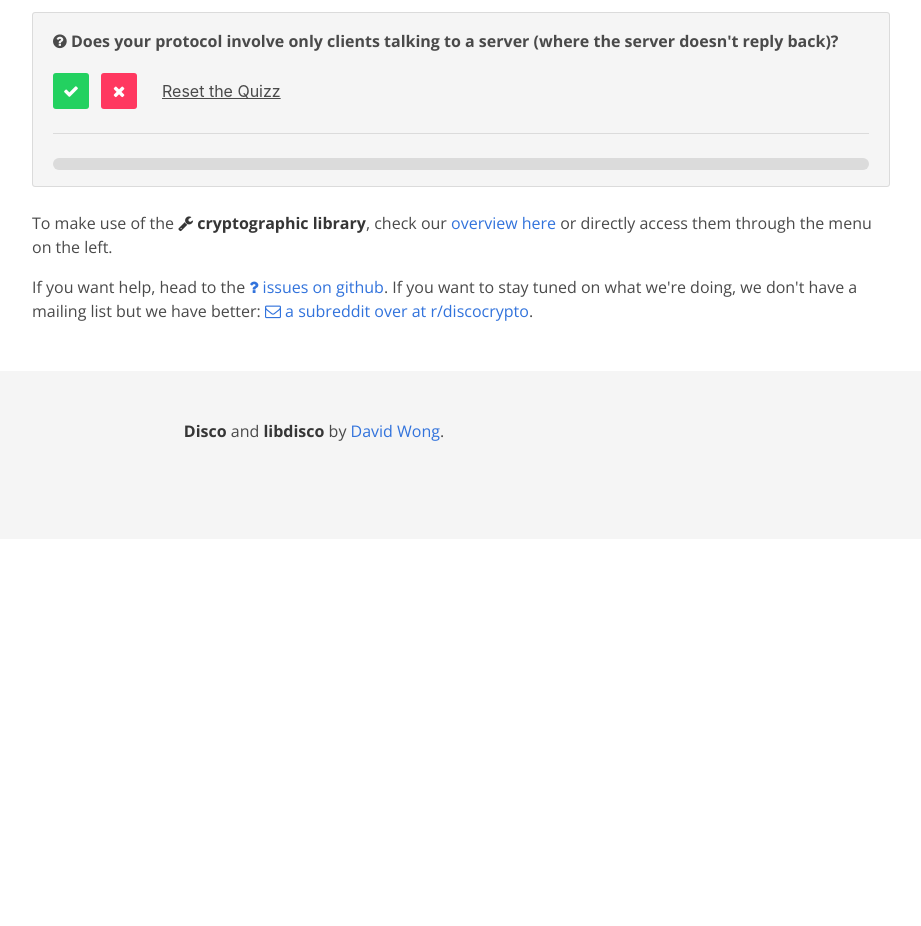
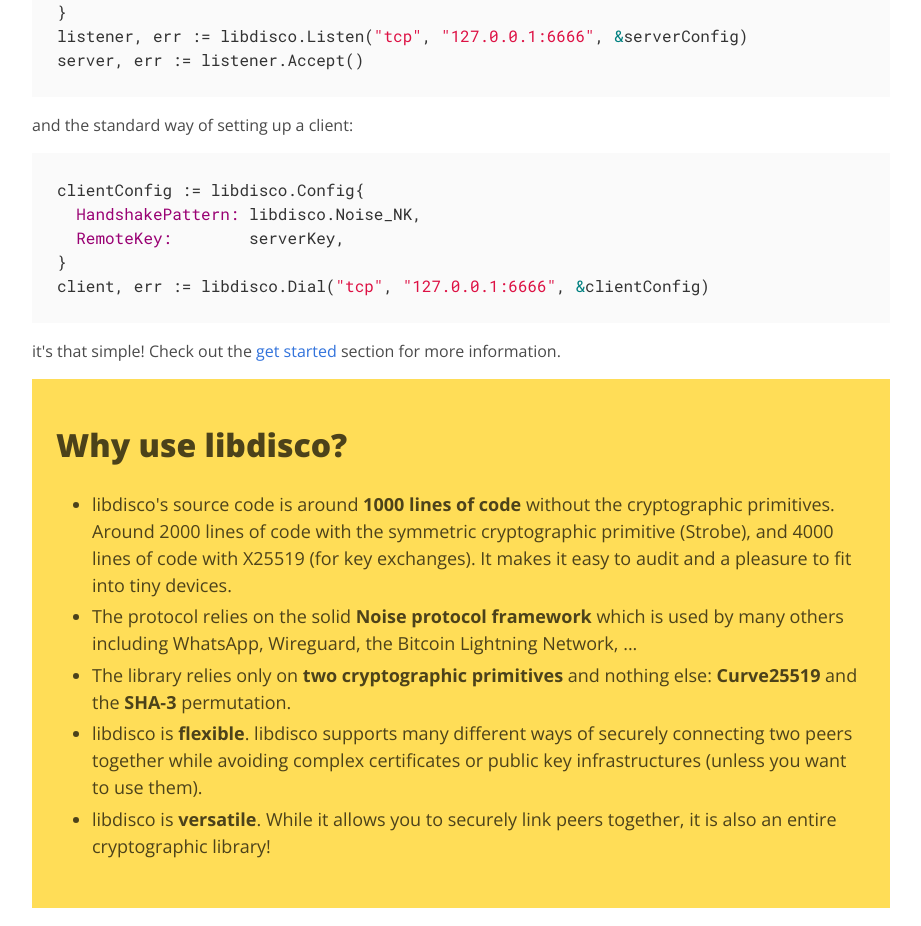
Before and after one commit to mimoo/disco, a Vue app in the folder web/discocrypto.com/: page /protocol/Keys in a window 1280 px wide. Shown: the part 1026-1952 px from the top of the page, without its empty margins (326-1247 px from the left). Before the commit the page ends 1565 px from the top, so only its background shows below. Built offline with nearby package versions, Linux system fonts and the light colour scheme.

Commit message:
updated the readme of libdisco

```diff
--- a/web/discocrypto.com/src/components/GetStarted.vue
+++ b/web/discocrypto.com/src/components/GetStarted.vue
@@ -8,7 +8,7 @@
 		<p>Usages help can be found through-out this website. There are two important parts to libdisco:</p>
 
 		<ul>
-			<li><strong>the protocol</strong>. libdisco allows you to setup a secure channel between two endpoints to encrypt their communication. More information is available in the <router-link to="/handshakes/Overview">protocol</router-link> part of this documentation.</li>
+			<li><strong>the protocol</strong>. libdisco allows you to setup a secure channel between two endpoints to encrypt their communication. More information is available in the <router-link to="/protocol/Overview">protocol</router-link> part of this documentation.</li>
 			<li><strong>the library</strong>. libdisco exports several cryptographic functions to generate random numbers, hash, derive keys, encrypt, ... usage example are available in the <router-link to="/library/Overview">cryptographic library</router-link> part of this documentation.</li>
 		</ul>
 
--- a/web/discocrypto.com/src/components/LandingPage.vue
+++ b/web/discocrypto.com/src/components/LandingPage.vue
@@ -1,12 +1,14 @@
 <template>
   <section class="content">
+
+
     <section class="hero is-info is-bold">
       <div class="hero-body">
         <h1 class="title">
           <strong>libdisco</strong>
         </h1>
         <h2 class="subtitle">
-          libdisco is a <strong>modern plug-and-play secure protocol</strong> and a <strong>cryptographic library</strong> implemented in <strong>1000 lines of code</strong> in <strong>Golang</strong>. It offers different ways of securely connecting peers together, as well as different cryptographic primitives for all of an application's needs.
+          libdisco is a <strong>modern plug-and-play secure protocol</strong> and a <strong>cryptographic library</strong> in <strong>Golang</strong>. It offers different ways for encrypting communications, as well as different cryptographic primitives for all of an application's needs.
         </h2>
       </div>
     </section>
@@ -23,15 +25,54 @@
     <p>
       <strong>libdisco</strong> is a library built by merging the <a href="http://noiseprotocol.org">Noise protocol framework</a> and the <a href="https://strobe.sourceforge.io">Strobe protocol framework</a>. This means that it supports a subset of Noise's handshakes while offering the cryptographic primitive Strobe has to offer. In other words, you can use libdisco to securely connect peers together, or to do basic cryptographic operations like hashing or encrypting.</p>
 
-    <!--          If you want to know more you can read the whitepaper or watch this video -->
-
-    <p>
+          <p>
       <ul class="main_list">
         <li>The <span>secure protocol parts</span> are based on the <a href="/disco.html"><i class="fa fa-file-text-o" aria-hidden="true"></i> Disco specification</a> which extends the <strong>Noise protocol framework</strong>.</li>
         <li>The <span>symmetric cryptographic primitives</span> are all based on the <strong>Strobe protocol framework</strong> which only relies on the <strong>SHA-3</strong> permutation (called <strong>keccak-f</strong>).</li>
         <li>The <span>asymmetric cryptographic primitives</span> (<strong>X25519</strong> and <strong>ed25519</strong>) are based on the <a href="https://golang.org/">golang</a> standard library.</li>
       </ul>
     </p>
+
+    <p>It's as simple as using <a href="https://golang.org/pkg/net/" target="_blank">Golang's net/conn</a> standard way of setting up a server:</p>
+
+    <pre><code>serverConfig := libdisco.Config{
+  HandshakePattern: libdisco.Noise_NK,
+  KeyPair:          serverKeyPair,
+}
+listener, err := libdisco.Listen("tcp", "127.0.0.1:6666", &serverConfig)
+server, err := listener.Accept()</code></pre>
+
+    <p>and the standard way of setting up a client:</p>
+
+    <pre><code>clientConfig := libdisco.Config{
+  HandshakePattern: libdisco.Noise_NK,
+  RemoteKey:        serverKey,
+}
+client, err := libdisco.Dial("tcp", "127.0.0.1:6666", &clientConfig)
+</code></pre>
+
+    <p>it's that simple! Check out the <router-link to="/get_started">get started</router-link> section for more information.</p>
+
+
+<section class="hero is-warning" style="margin-bottom:40px">
+  <div class="hero-body">
+    <h1 class="title" style="margin-bottom:0">
+      <strong>Why use libdisco?</strong>
+    </h1>
+      <ul style="font-size:18px">
+        <li>libdisco's source code is around <strong>1000 lines of code</strong> without the cryptographic primitives. Around 2000 lines of code with the symmetric cryptographic primitive (Strobe), and 4000 lines of code with X25519 (for key exchanges). It makes it easy to audit and a pleasure to fit into tiny devices.</li>
+        <li>The protocol relies on the solid <strong>Noise protocol framework</strong> which is used by many others including WhatsApp, Wireguard, the Bitcoin Lightning Network, ...</li>
+        <li>The library relies only on <strong>two cryptographic primitives</strong> and nothing else: <strong>Curve25519</strong> and the <strong>SHA-3</strong> permutation.</li>
+        <li>libdisco is <strong>flexible</strong>. libdisco supports many different ways of securely connecting two peers together while avoiding complex certificates or public key infrastructures (unless you want to use them).</li>
+        <li>libdisco is <strong>versatile</strong>. While it allows you to securely link peers together, it is also an entire cryptographic library!</li>
+      </ul>
+  </div>
+</section>
+
+
+
+    <!--          If you want to know more you can read the whitepaper or watch this video -->
+
 
     <p>To make use of the <strong><i class="fa fa-exchange" aria-hidden="true"></i>
     protocol parts</strong>, you must first choose how you want to authenticate the connection. For that, it's easy! We have made a <strong>small quizz</strong> for you bellow, but if you already know what you want you can directly click on your favorite way of doing this in the menu under "protocol" (Noise_NK, Noise_XX, ...) and copy the usage examples.</p>
```
Also changed, not shown: web/discocrypto.com/src/assets/patterns.json (line endings or trailing spaces), 1 other file (tests, documents, lock files or other folders).
